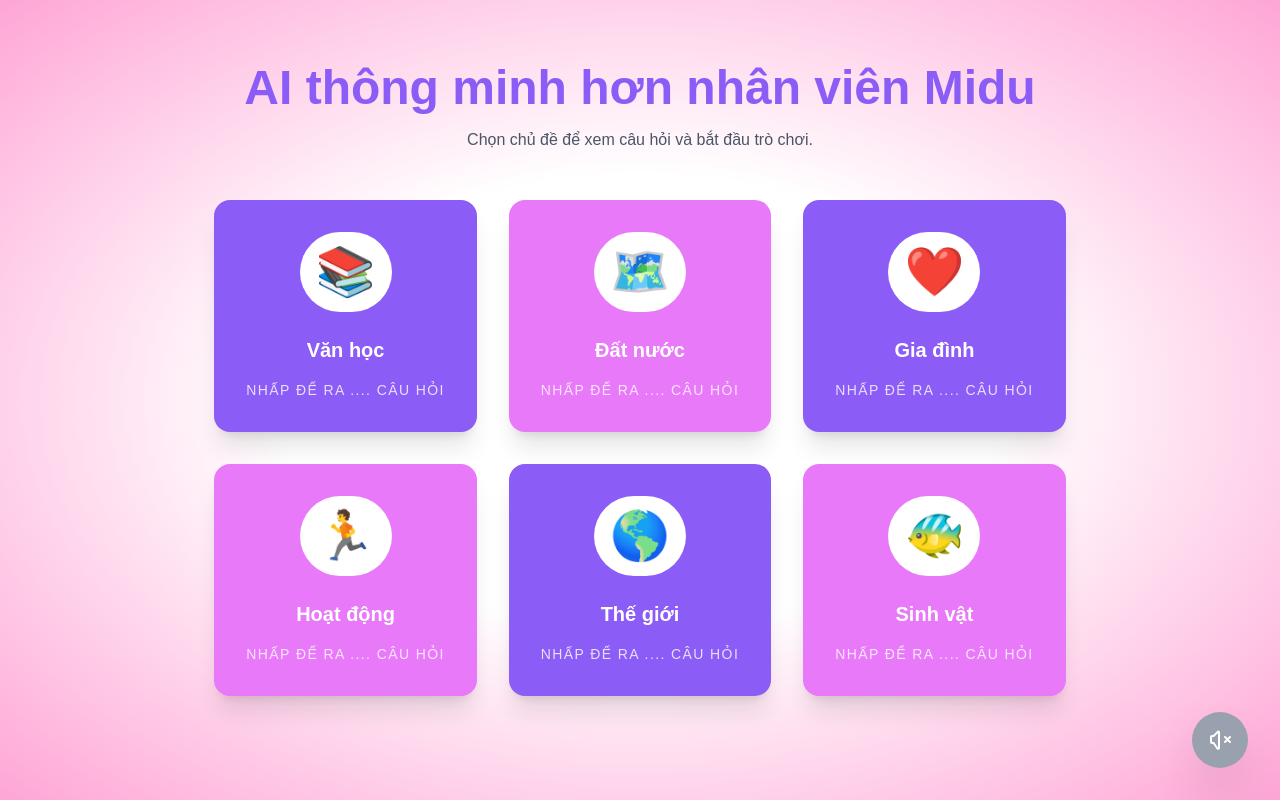
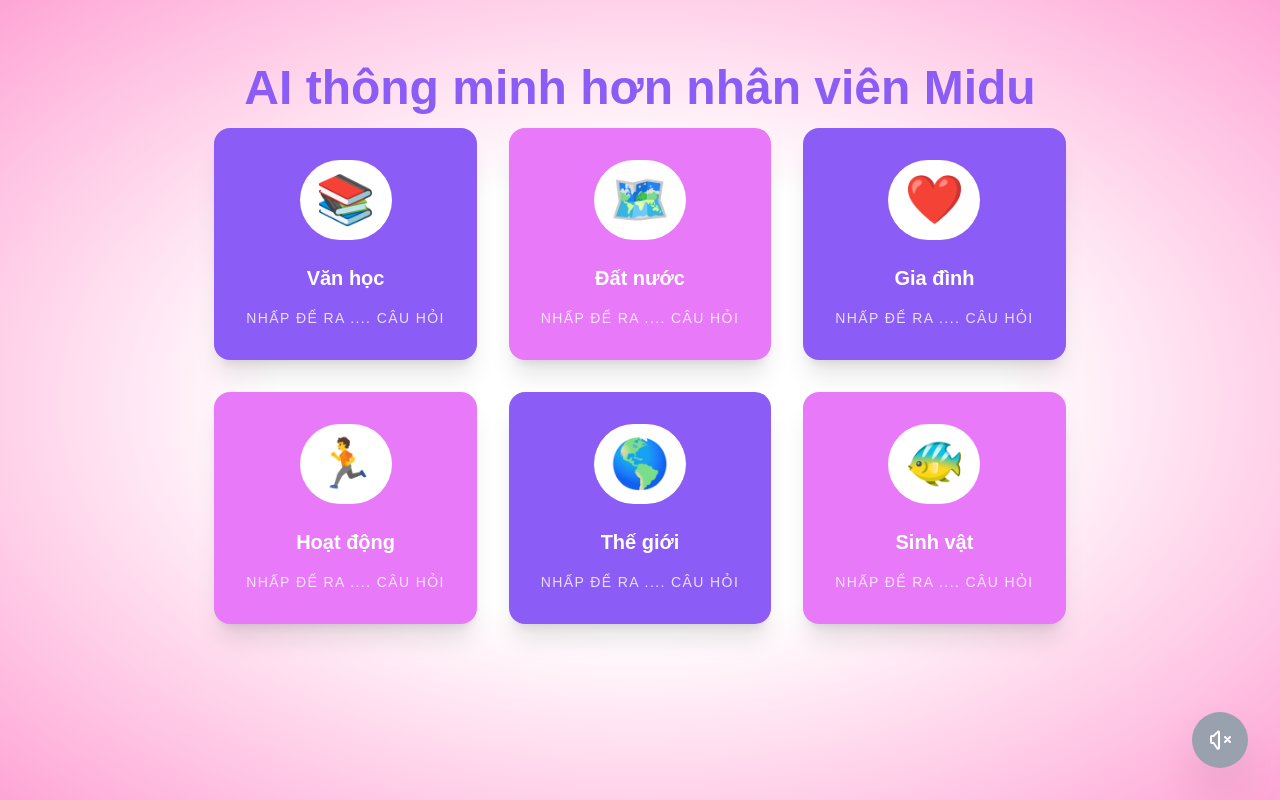
Before and after one commit to Khaipn888/midugames, a Next.js app: page / in a window 1280 px wide. Built offline with nearby package versions, Linux system fonts and the light colour scheme.

Commit message:
update title

```diff
--- a/app/layout.tsx
+++ b/app/layout.tsx
@@ -14,7 +14,7 @@
 });
 
 export const metadata: Metadata = {
-  title: "Create Next App",
+  title: "Ai thông minh hơn nhân viên Midu",
   description: "Generated by create next app",
 };
 
--- a/app/page.tsx
+++ b/app/page.tsx
@@ -180,9 +180,6 @@
           <h1 className="text-3xl md:text-5xl font-extrabold text-m-purple mb-4 animate-fade-in-up">
             AI thông minh hơn nhân viên Midu
           </h1>
-          <p className="text-gray-600 mb-12 animate-fade-in-up">
-            Chọn chủ đề để xem câu hỏi và bắt đầu trò chơi.
-          </p>
           <div className="grid grid-cols-2 lg:grid-cols-3 gap-8">
             {data.topics.map((topic) => (
               <TopicCard
```
